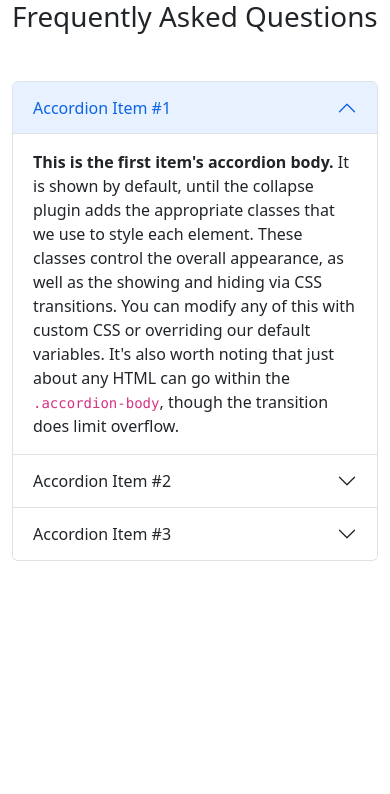
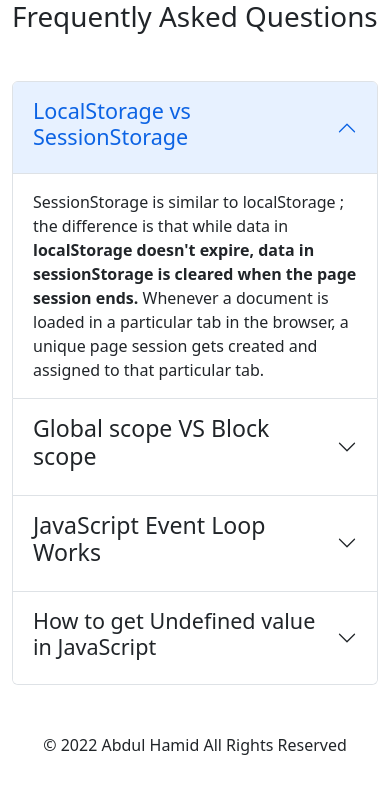
Before and after one commit to abdulhamid331404/typing-master, a plain HTML site: page blog.html in a window 390 px wide. Drawn offline with nearby package versions, Linux system fonts and the light colour scheme.

```diff
--- a/blog.html
+++ b/blog.html
@@ -19,43 +19,57 @@
         <div class="accordion-item">
           <h2 class="accordion-header" id="panelsStayOpen-headingOne">
             <button class="accordion-button" type="button" data-bs-toggle="collapse" data-bs-target="#panelsStayOpen-collapseOne" aria-expanded="true" aria-controls="panelsStayOpen-collapseOne">
-              Accordion Item #1
+              <h4> LocalStorage vs SessionStorage</h4>
             </button>
           </h2>
           <div id="panelsStayOpen-collapseOne" class="accordion-collapse collapse show" aria-labelledby="panelsStayOpen-headingOne">
             <div class="accordion-body">
-              <strong>This is the first item's accordion body.</strong> It is shown by default, until the collapse plugin adds the appropriate classes that we use to style each element. These classes control the overall appearance, as well as the showing and hiding via CSS transitions. You can modify any of this with custom CSS or overriding our default variables. It's also worth noting that just about any HTML can go within the <code>.accordion-body</code>, though the transition does limit overflow.
+                SessionStorage is similar to localStorage ; the difference is that while data in
+              <strong>localStorage doesn't expire, data in sessionStorage is cleared when the page session ends.</strong> Whenever a document is loaded in a particular tab in the browser, a unique page session gets created and assigned to that particular tab.
             </div>
           </div>
         </div>
         <div class="accordion-item">
           <h2 class="accordion-header" id="panelsStayOpen-headingTwo">
             <button class="accordion-button collapsed" type="button" data-bs-toggle="collapse" data-bs-target="#panelsStayOpen-collapseTwo" aria-expanded="false" aria-controls="panelsStayOpen-collapseTwo">
-              Accordion Item #2
+              <h3> Global scope  VS  Block scope</h3>
             </button>
           </h2>
           <div id="panelsStayOpen-collapseTwo" class="accordion-collapse collapse" aria-labelledby="panelsStayOpen-headingTwo">
             <div class="accordion-body">
-              <strong>This is the second item's accordion body.</strong> It is hidden by default, until the collapse plugin adds the appropriate classes that we use to style each element. These classes control the overall appearance, as well as the showing and hiding via CSS transitions. You can modify any of this with custom CSS or overriding our default variables. It's also worth noting that just about any HTML can go within the <code>.accordion-body</code>, though the transition does limit overflow.
+                In a browser environment, the global scope is controlled by the window object while in Node. js, it's controlled by the global object.
+              <strong> Block scopes are what you get when you use if statements, for statements, and the like.</strong>
             </div>
           </div>
         </div>
         <div class="accordion-item">
           <h2 class="accordion-header" id="panelsStayOpen-headingThree">
             <button class="accordion-button collapsed" type="button" data-bs-toggle="collapse" data-bs-target="#panelsStayOpen-collapseThree" aria-expanded="false" aria-controls="panelsStayOpen-collapseThree">
-              Accordion Item #3
+            <h3>JavaScript Event Loop Works</h3>
             </button>
           </h2>
           <div id="panelsStayOpen-collapseThree" class="accordion-collapse collapse" aria-labelledby="panelsStayOpen-headingThree">
             <div class="accordion-body">
-              <strong>This is the third item's accordion body.</strong> It is hidden by default, until the collapse plugin adds the appropriate classes that we use to style each element. These classes control the overall appearance, as well as the showing and hiding via CSS transitions. You can modify any of this with custom CSS or overriding our default variables. It's also worth noting that just about any HTML can go within the <code>.accordion-body</code>, though the transition does limit overflow.
+                Event loop is an endless loop, which waits for tasks, executes them and then sleeps until it receives more tasks. The event loop executes tasks from the event queue only when the call stack is empty i.e. there is no ongoing task. <strong> The event loop allows us to use callbacks and promises.</strong>
+            </div>
+          </div>
+        </div>
+        <div class="accordion-item">
+          <h2 class="accordion-header" id="panelsStayOpen-headingFour">
+            <button class="accordion-button collapsed" type="button" data-bs-toggle="collapse" data-bs-target="#panelsStayOpen-collapseFour" aria-expanded="false" aria-controls="panelsStayOpen-collapseFour">
+              <h4>How to get Undefined value in JavaScript</h4>
+            </button>
+          </h2>
+          <div id="panelsStayOpen-collapseFour" class="accordion-collapse collapse" aria-labelledby="panelsStayOpen-headingFour">
+            <div class="accordion-body">
+                Undefined value primitive value is used when a variable has not been assigned a value. The standard clearly defines that you will receive undefined when accessing <b>uninitialized variables,</b> <b>non-existing object properties,</b> <b>non-existing array elements,</b> and alike.
             </div>
           </div>
         </div>
       </div>
 </main>
-<footer>
-
+<footer class="text-center mt-5 mb-5">
+    © 2022 Abdul Hamid All Rights Reserved
 </footer>
 
     <!-- bootstrap js -->
```
Also changed, not shown: index.html (+3 -1 lines), styles.css (+12 -0 lines).
